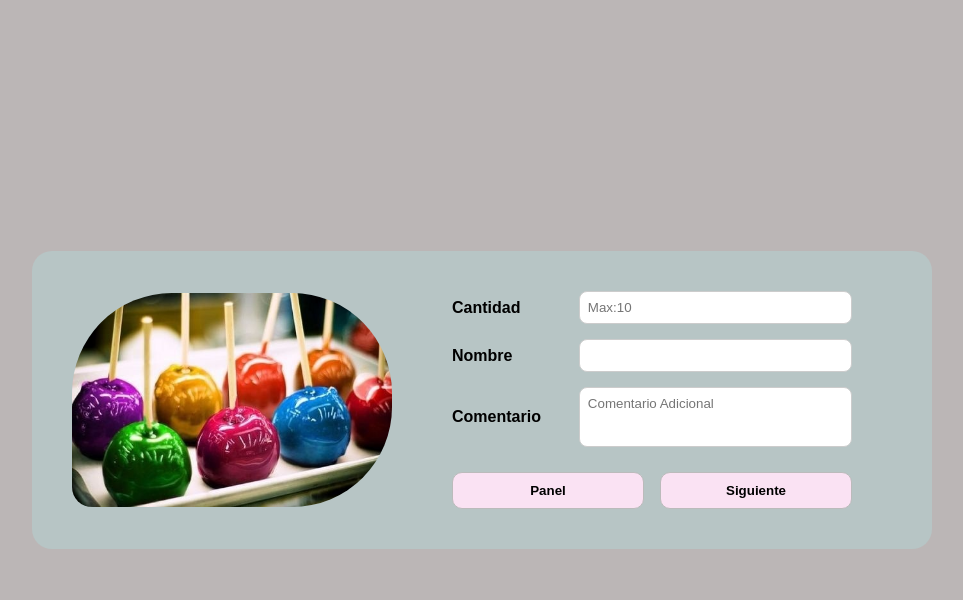
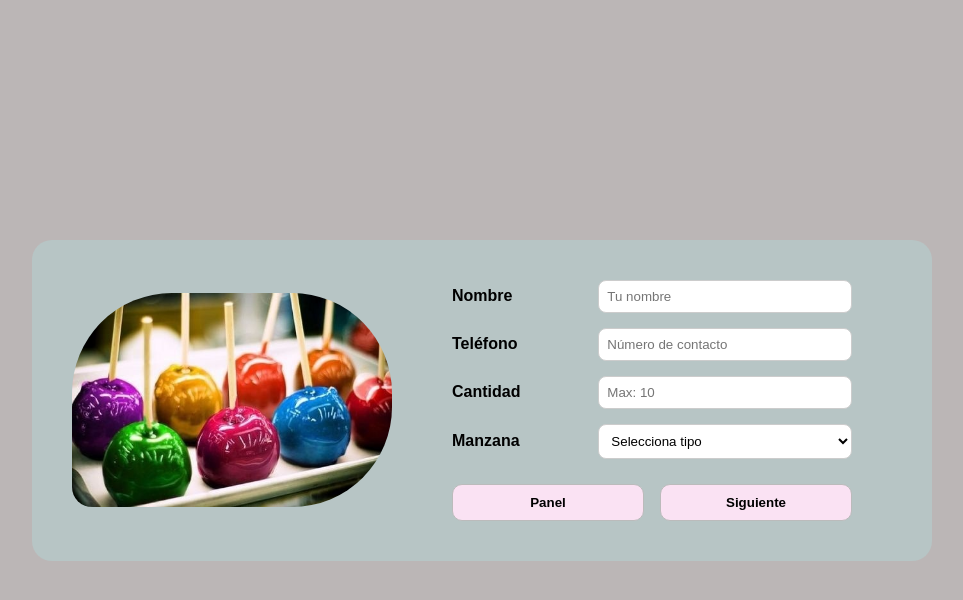
Before and after one commit to Usuario12qwas/Tienda-Python, a Flask app: page /preencargo in a window 1280 px wide. Shown: the top 600 px of the page, without its empty margins (158-1121 px from the left). Run offline with Flask 3, Linux system fonts and the light colour scheme.

Commit message:
Update preencargo.html

```diff
--- a/templates/preencargo.html
+++ b/templates/preencargo.html
@@ -60,18 +60,15 @@
         }
         .campo label {
             font-weight: bold;
-            width: 30%;
+            width: 35%;
         }
-        .campo input, .campo textarea {
-            width: 70%;
+        .campo input, .campo select {
+            width: 65%;
             padding: 8px;
             border-radius: 8px;
             border: 1px solid #ccc;
             font-family: inherit;
-        }
-        textarea {
-            resize: none;
-            height: 60px;
+            background-color: white;
         }
         #botones {
             display: flex;
@@ -113,21 +110,31 @@
         <div id="texto">
             <form id="form" action="/procesar-pedido" method="POST">
                 <div class="campo">
-                    <label for="cantidadP">Cantidad</label>
-                    <input id="cantidadP" name="cantidad" type="number" placeholder="Max:10" min="1" max="10" required>
+                    <label for="nombre">Nombre</label>
+                    <input id="nombre" name="nombre" type="text" placeholder="Tu nombre" required>
                 </div>
                 <div class="campo">
-                    <label for="nombre">Nombre</label>
-                    <input id="nombre" name="nombre" type="text" required>
+                    <label for="telefono">Teléfono</label>
+                    <input id="telefono" name="telefono" type="tel" placeholder="Número de contacto" required>
                 </div>
                 <div class="campo">
-                    <label for="coment">Comentario</label>
-                    <textarea id="coment" name="comentario" placeholder="Comentario Adicional"></textarea>
+                    <label for="cantidad">Cantidad</label>
+                    <input id="cantidad" name="cantidad" type="number" placeholder="Max: 10" min="1" max="10" required>
                 </div>
-               <div id="botones">
+                <div class="campo">
+                    <label for="manzana">Manzana</label>
+                    <select id="manzana" name="manzana" required>
+                        <option value="" disabled selected>Selecciona tipo</option>
+                        <option value="Caramelo Clásico">Caramelo Clásico</option>
+                        <option value="Caramelo con Chispas">Caramelo con Chispas</option>
+                        <option value="Caramelo con Chocolate">Caramelo con Chocolate</option>
+                        <option value="Caramelo con Coco">Caramelo con Coco</option>
+                    </select>
+                </div>
+                <div id="botones">
                     <button id="borrar" type="button" onclick="window.location.href='/panel'">Panel</button>
                     <button id="continuar" type="submit">Siguiente</button>
-               </div>
+                </div>
             </form>
         </div>
     </div>
```
